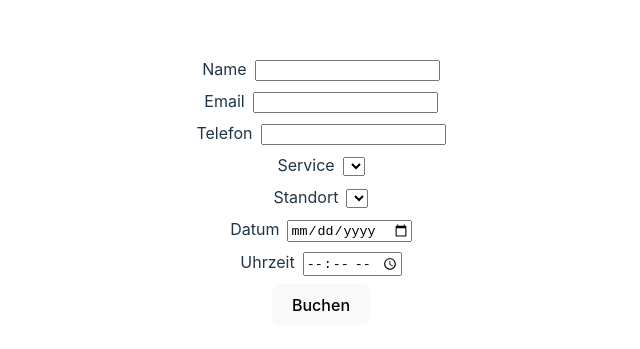
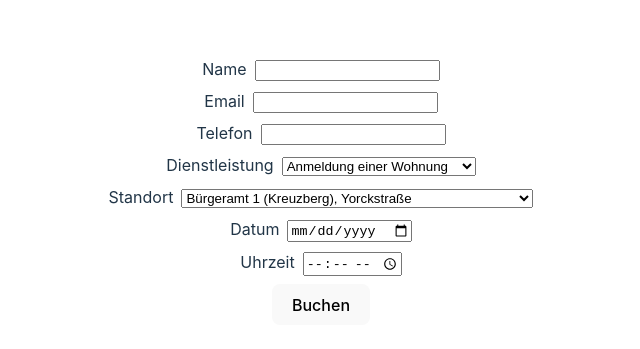
Before and after one commit to tschokri/appointment-booker-react, a React (Vite) app: page / in a window 1280 px wide. Shown: the part 209-558 px from the top of the page, without its empty margins (319-959 px from the left). Built offline with nearby package versions, Linux system fonts and the light colour scheme.

Commit message:
added reusable text and selection input component

```diff
--- a/package.json
+++ b/package.json
@@ -9,6 +9,7 @@
     "preview": "vite preview"
   },
   "dependencies": {
+    "puppeteer": "^19.8.5",
     "react": "^18.2.0",
     "react-dom": "^18.2.0"
   },
--- a/src/App.jsx
+++ b/src/App.jsx
@@ -1,18 +1,30 @@
-import { useState } from "react";
+import { useEffect, useState } from "react";
 import "./App.css";
 import TextInput from "./components/TextInput";
 import SelectionInput from "./components/SelectionInput";
 
 function App() {
-  const [count, setCount] = useState(0);
+  const serviceOptions = [
+    { value: "120686", label: "Anmeldung einer Wohnung" },
+    { value: "120703", label: "Personalausweis beantragen" },
+    { value: "324325", label: "Personalausweis abholen" },
+  ];
+
+  const locationOptions = [
+    { value: "122231", label: "Bürgeramt 1 (Kreuzberg), Yorckstraße" },
+    {
+      value: "327346",
+      label: "Bürgeramt 1 (Kreuzberg), Yorckstraße - Vorzugstermine",
+    },
+  ];
 
   return (
     <div className="App">
       <TextInput label="Name" type="text" />
       <TextInput label="Email" type="text" />
       <TextInput label="Telefon" type="text" />
-      <SelectionInput label="Service" />
-      <SelectionInput label="Standort" />
+      <SelectionInput label="Dienstleistung" options={serviceOptions} />
+      <SelectionInput label="Standort" options={locationOptions} />
       <TextInput label="Datum" type="date" />
       <TextInput put label="Uhrzeit" type="time" />
       <button type="button" id="submit">
--- a/src/components/SelectionInput.jsx
+++ b/src/components/SelectionInput.jsx
@@ -1,11 +1,25 @@
-import React from "react";
+import React, { useEffect, useState } from "react";
 import "./Input.css";
 
-const SelectionInput = ({ label }) => {
+const SelectionInput = ({ label, options }) => {
+  const [option, setOption] = useState("");
+
+  const handleChange = (e) => {
+    const selectedOption = e.target.value;
+    setOption(selectedOption);
+    console.log(option);
+  };
+
   return (
     <div className="input">
       <label for={label}>{label}</label>
-      <select name={label} id={label} />
+      <select onChange={handleChange}>
+        {options.map((option) => (
+          <option key={option.value} value={option.value}>
+            {option.label}
+          </option>
+        ))}
+      </select>
     </div>
   );
 };
```
Also changed, not shown: src/node/Scraper.js (added, +29 -0 lines), 1 other file (tests, documents, lock files or other folders).
